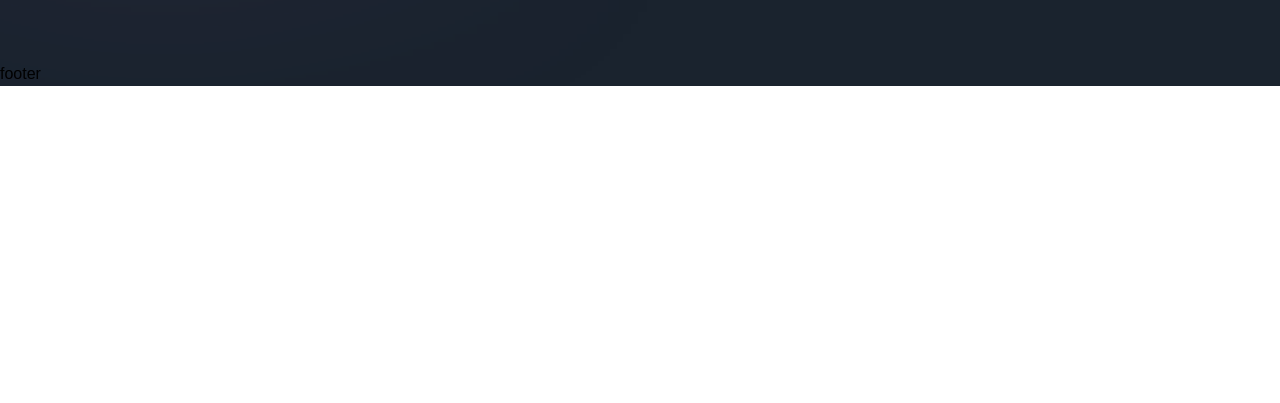
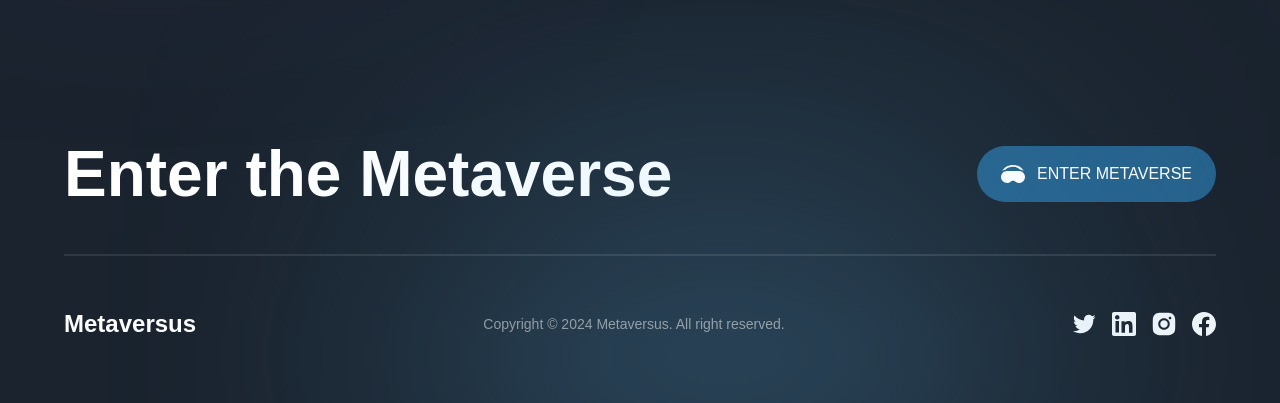
Before and after one commit to dldev3/meta-versus, a Next.js app: page / in a window 1280 px wide. Shown: the part 7029-7432 px from the top of the page. Before the commit the page ends 7115 px from the top, so only its background shows below. Built offline with nearby package versions, Linux system fonts and the light colour scheme; a web font is replaced by a local one.

Commit message:
footer done

```diff
--- a/components/Footer.jsx
+++ b/components/Footer.jsx
@@ -1,9 +1,48 @@
 'use client';
 
+import { motion } from 'framer-motion';
+import { socials } from '../constants'
+import styles from '../styles';
+import { footerVariants } from '../utils/motion';
+
+
 const Footer = () => (
-  <footer>
-    footer
-  </footer>
+  <motion.footer
+    variants={footerVariants}
+    initial="hidden"
+    whileInView={"show"}
+    className={`${styles.paddings} py-8 relative`}
+  >
+    <div className='footer-gradient' />
+    <div className={`${styles.innerWidth} mx-auto flex flex-col gap-8`}>
+      <div className='flex items-center justify-between flex-wrap gap-5'>
+        <h4 className='font-bold md:text-[64px] text-[44px] text-white'>Enter the Metaverse</h4>
+        <button type='button' className='flex items-center h-fit py-4 px-6 bg-[#25618B] rounded-[32px] gap-[12px]'>
+          <img src='/headset.svg' alt='headset' className='w-[24px] h-[24px] object-contain' />
+          <span className='font-normal text-[16px] text-white uppercase'>Enter Metaverse</span>
+        </button>
+      </div>
+      <div className='flex flex-col'>
+        <div className='mb-[50px] h-[2px] bg-white opacity-10' />
+        <div className='flex items-center justify-between flex-wrap gap-4'>
+          <h4 className='font-extrabold text-[24px] text-white'>Metaversus</h4>
+          <p className='font-normal text-[14px] text-white opacity-50'>Copyright © 2024 Metaversus. All right reserved.</p>
+          <div className='flex gap-4'>
+            {
+              socials.map((social) => (
+                <img
+                  key={social.name}
+                  src={social.url}
+                  alt={social.name}
+                  className='w-[24px] h-[24px] object-contain cursor-pointer'
+                />
+              ))
+            }
+          </div>
+        </div>
+      </div>
+    </div>
+  </motion.footer>
 );
 
 export default Footer;
```
